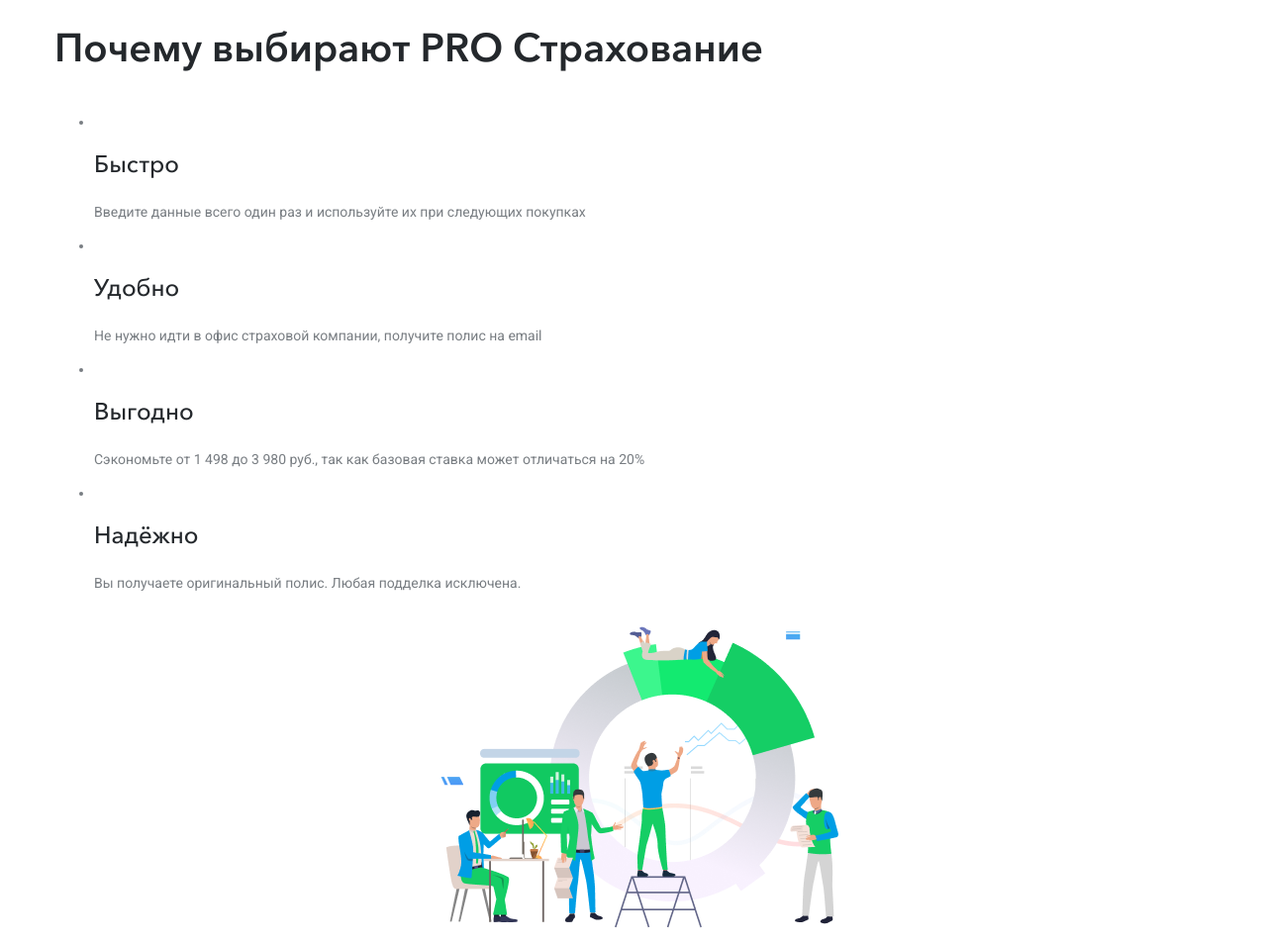
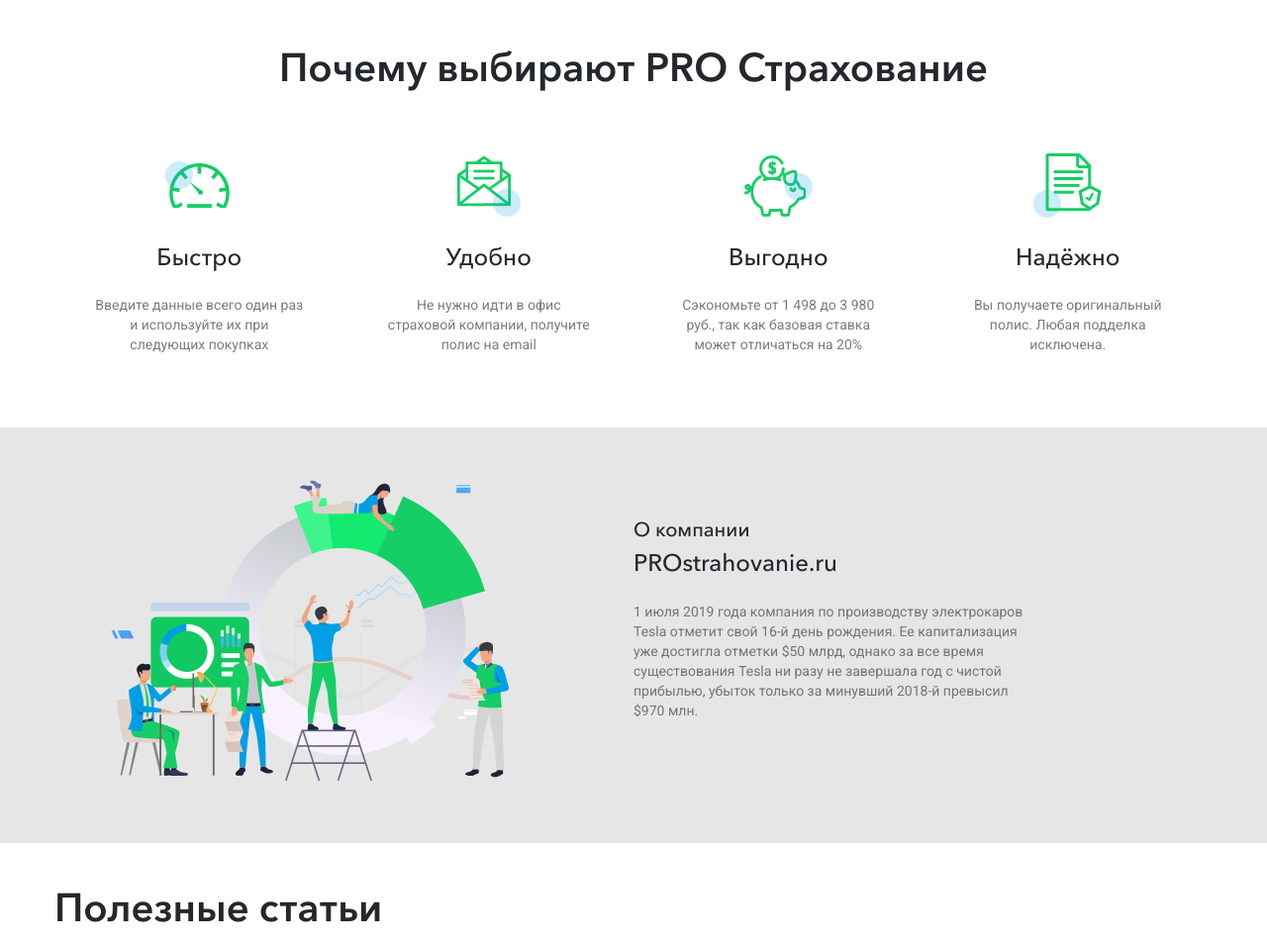
Before and after one commit to Verta-master/strahovanie, a plain HTML site: page index.html in a window 1280 px wide. Shown: the part 3320-4273 px from the top of the page at 99% size. Drawn offline with Linux system fonts and the light colour scheme.

Commit message:
Update 2019-12-27T12:32:04.254Z

```diff
--- a/css/style.css
+++ b/css/style.css
@@ -1006,3 +1006,66 @@
 .number__item:nth-child(3)::before {
   background-image: url(../img/icons/benefits-3.svg);
 }
+.benefits {
+  padding-top: 20px;
+  padding-bottom: 40px;
+}
+.benefits .title-2 {
+  text-align: center;
+}
+.benefits__list {
+  margin: 0;
+  padding: 0;
+  list-style: none;
+  display: -webkit-box;
+  display: -ms-flexbox;
+  display: flex;
+  -ms-flex-pack: distribute;
+      justify-content: space-around;
+}
+.benefits__item {
+  width: 250px;
+  max-width: 100%;
+  padding: 20px;
+  text-align: center;
+}
+.benefits__icon {
+  width: 100%;
+  height: 69px;
+}
+.about {
+  padding-top: 33px;
+  padding-bottom: 50px;
+  background-color: #E6E6E6;
+}
+.about__wrap {
+  display: -webkit-box;
+  display: -ms-flexbox;
+  display: flex;
+  -webkit-box-pack: justify;
+      -ms-flex-pack: justify;
+          justify-content: space-between;
+  -webkit-box-align: center;
+      -ms-flex-align: center;
+          align-items: center;
+}
+.about__img {
+  width: 505px;
+  max-width: 50%;
+}
+.about__info {
+  width: 50%;
+  padding-right: 180px;
+}
+.about__info .title-3 {
+  margin-top: 0;
+  margin-bottom: 25px;
+}
+.about__subtitle {
+  margin-top: 0;
+  margin-bottom: 10px;
+  font-family: "Avenir Next Cyr", "Arial", sans-serif;
+  font-weight: 450;
+  font-size: 20px;
+  color: #24282C;
+}
--- a/index.html
+++ b/index.html
@@ -309,28 +309,28 @@
         <ul class="benefits__list">
           <li class="benefits__item">
             <figure class="benefits__icon">
-              <img src="img/icons/" alt="">
+              <img src="img/icons/icon-15.png" alt="Страхование">
             </figure>
             <p class="title-3">Быстро</p>
             <p>Введите данные всего один раз и используйте их при следующих покупках</p>
           </li>
           <li class="benefits__item">
             <figure class="benefits__icon">
-              <img src="img/icons/" alt="">
+              <img src="img/icons/icon-16.png" alt="Страхование">
             </figure>
             <p class="title-3">Удобно</p>
             <p>Не нужно идти в офис страховой компании, получите полис на email</p>
           </li>
           <li class="benefits__item">
             <figure class="benefits__icon">
-              <img src="img/icons/" alt="">
+              <img src="img/icons/icon-17.png" alt="Страхование">
             </figure>
             <p class="title-3">Выгодно</p>
             <p>Сэкономьте от 1 498 до 3 980 руб., так как базовая ставка может отличаться на 20%</p>
           </li>
           <li class="benefits__item">
             <figure class="benefits__icon">
-              <img src="img/icons/" alt="">
+              <img src="img/icons/icon-18.png" alt="Страхование">
             </figure>
             <p class="title-3">Надёжно</p>
             <p>Вы получаете оригинальный полис. Любая подделка исключена.</p>
```
Also changed, not shown: css/style.min.css, img/icons/img-1.png (deleted).
